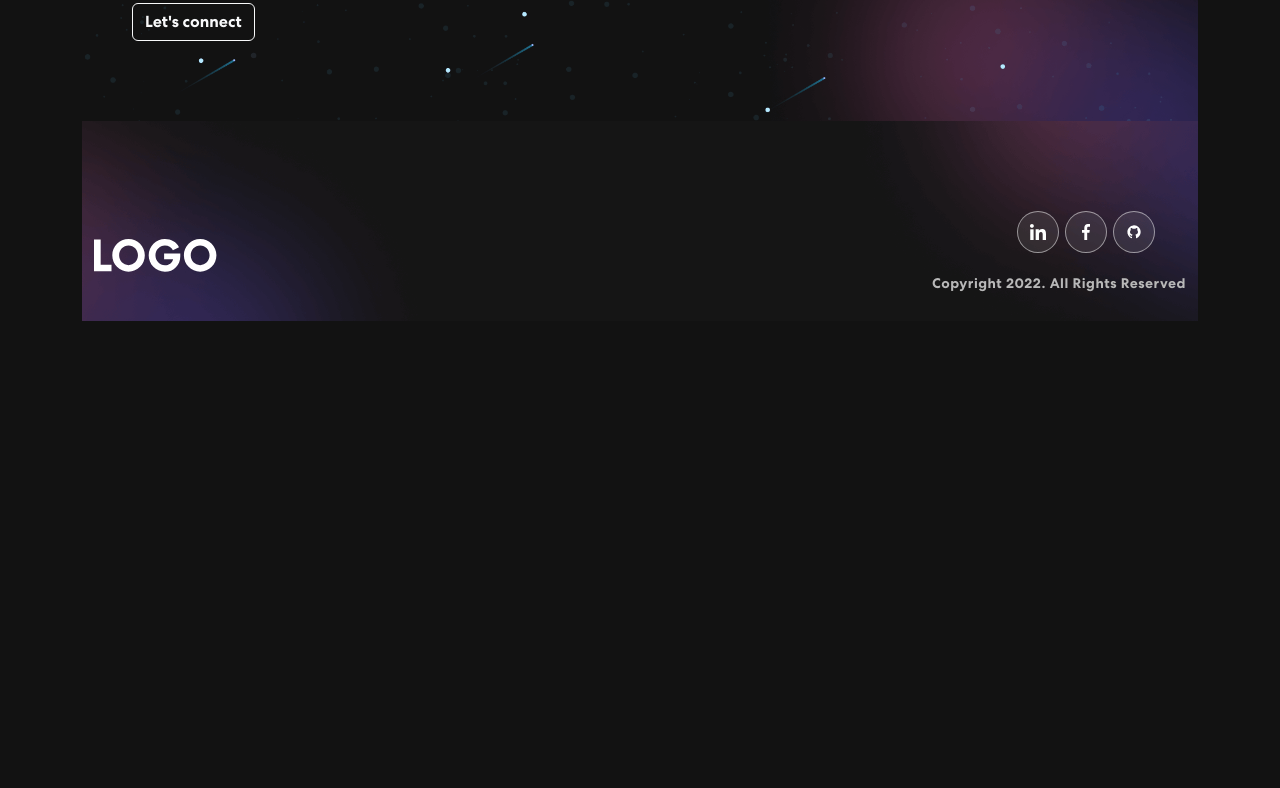
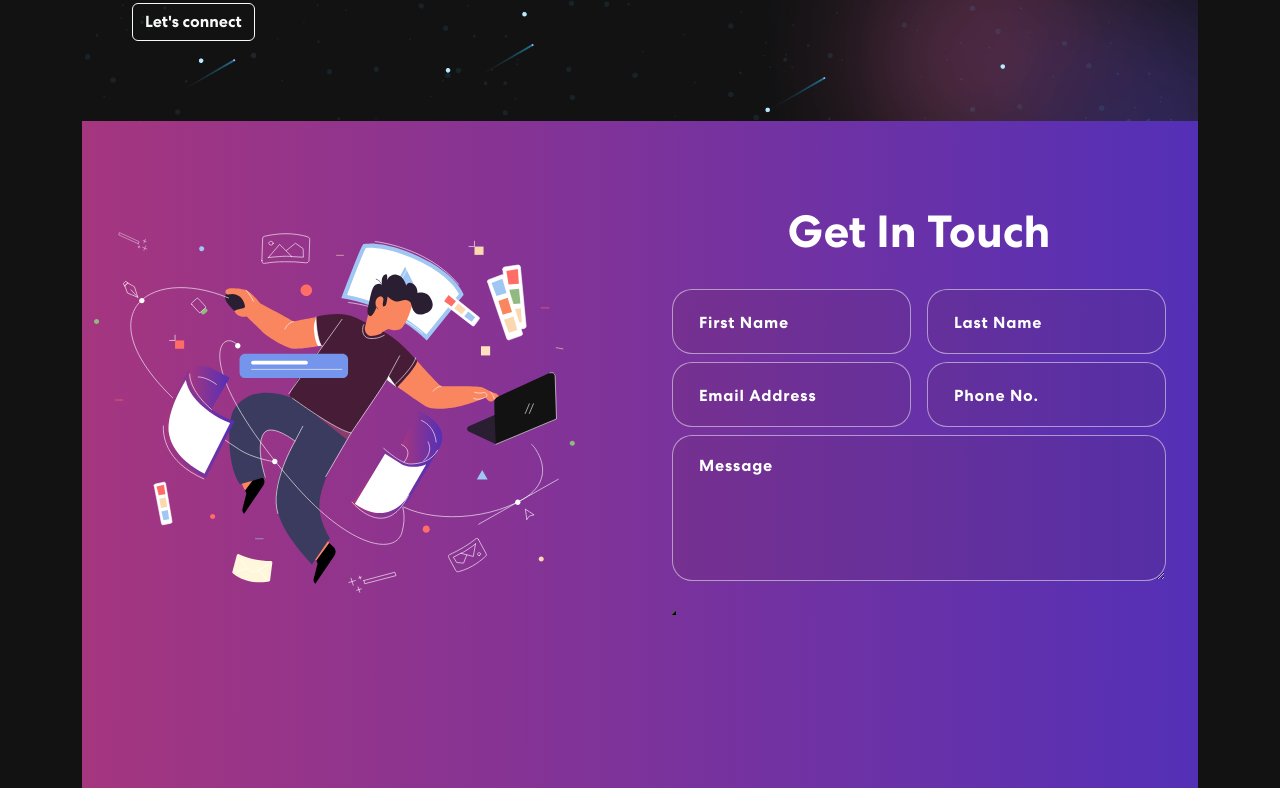
Before and after one commit to mohammad-al-samiul/portfolio-website-with-react, a React (Create React App) app: page / in a window 1280 px wide. Shown: the part 452-1240 px from the top of the page. Before the commit the page ends 800 px from the top, so only its background shows below. Built offline with nearby package versions, Linux system fonts and the light colour scheme.

Commit message:
contact form completed

```diff
--- /dev/null
+++ b/src/Pages/Contact/Contact.css
@@ -0,0 +1,80 @@
+.contact {
+  background: linear-gradient(90.21deg, #aa367c -5.91%, #4a2fbd 111.58%);
+  padding: 60px 0 200px 0;
+}
+.contact img {
+  width: 90%;
+}
+.contact h2 {
+  font-size: 45px;
+  font-weight: 700;
+  margin-bottom: 30px;
+}
+.contact form input,
+.contact form textarea {
+  width: 100%;
+  background: rgba(87, 39, 39, 0.1);
+  border: 1px solid rgba(255, 255, 255, 0.5);
+  border-radius: 20px;
+  color: #fff;
+  margin: 0 0 8px 0;
+  padding: 18px 26px;
+  font-weight: 500;
+  font-size: 18px;
+  letter-spacing: 0.8px;
+  transition: 0.3s ease-in-out;
+}
+.contact form input:focus,
+.contact form textarea:focus {
+  background: rgba(255, 255, 255, 1);
+  color: #121212;
+}
+.contact form input::placeholder,
+.contact form textarea::placeholder {
+  font-size: 16px;
+  font-weight: 400;
+  color: #fff;
+}
+.contact form input:focus::placeholder,
+.contact form textarea:focus::placeholder {
+  color: #121212;
+  opacity: 0.8;
+}
+
+@media screen and (min-width: 480px) {
+  .get-in-touch {
+    text-align: center;
+  }
+}
+/* .contact form button {
+  font-weight: 700;
+  color: #000;
+  background-color: #fff;
+  padding: 14px 48px;
+  font-size: 18px;
+  margin-top: 25px;
+  border-radius: 0;
+  position: relative;
+  transition: 0.3s ease-in-out;
+}
+.contact form button span {
+  z-index: 1;
+  position: relative;
+}
+.contact form button:hover {
+  color: #fff;
+}
+.contact form button::before {
+  content: '';
+  background: #121212;
+  width: 0;
+  height: 100%;
+  position: absolute;
+  top: 0;
+  left: 0;
+  z-index: 0;
+  transition: 0.3s ease-in-out;
+}
+.contact form button:hover::before {
+  width: 100%;
+} */
--- /dev/null
+++ b/src/Pages/Contact/Contact.js
@@ -0,0 +1,49 @@
+import React from 'react';
+import { Col, Container, Row } from 'react-bootstrap';
+import contactImg from '../../Assets/img/contact-img.svg';
+import './Contact.css';
+
+const Contact = () => {
+  return (
+    <div>
+      <section className="contact" id="connect">
+        <Container>
+          <Row className="align-items-center">
+            <Col size={12} md={6}>
+              <img className="" src={contactImg} alt="Contact Us" />
+            </Col>
+            <Col size={12} md={6}>
+              <div className="p-4">
+                <h2 className="get-in-touch">Get In Touch</h2>
+                <form>
+                  <Row>
+                    <Col size={12} sm={6} className="px-2">
+                      <input type="text" placeholder="First Name" />
+                    </Col>
+                    <Col size={12} sm={6} className="px-2">
+                      <input type="text" placeholder="Last Name" />
+                    </Col>
+                    <Col size={12} sm={6} className="px-2">
+                      <input type="email" placeholder="Email Address" />
+                    </Col>
+                    <Col size={12} sm={6} className="px-2">
+                      <input type="tel" placeholder="Phone No." />
+                    </Col>
+                    <Col size={12} className="px-2">
+                      <textarea rows="4" placeholder="Message"></textarea>
+                      <button type="submit">
+                        <span></span>
+                      </button>
+                    </Col>
+                  </Row>
+                </form>
+              </div>
+            </Col>
+          </Row>
+        </Container>
+      </section>
+    </div>
+  );
+};
+
+export default Contact;
--- a/src/Pages/Home/Home.js
+++ b/src/Pages/Home/Home.js
@@ -2,9 +2,11 @@
 import React from 'react';
 import { Button, Col, Container, Row } from 'react-bootstrap';
 import headerImg from '../../Assets/img/header-img.svg';
+import Contact from '../Contact/Contact';
 import './Home.css';
 const Home = () => {
   return (
+    <div>
       <section className="banner" id="home">
         <Container>
           <Row className="align-items-center justify-content-between">
@@ -28,6 +30,10 @@ const Home = () => {
           </Row>
         </Container>
       </section>
+      <div>
+        <Contact />
+      </div>
+    </div>
   );
 };
 
--- a/src/Pages/Shared/Footer/Footer.css
+++ b/src/Pages/Shared/Footer/Footer.css
@@ -1,5 +1,5 @@
 .footer {
-  padding: 80px 0 0 0;
+  padding: 50px 0 0 0;
   background-image: url('../../../Assets/img/footer-bg.png');
   background-position: center center;
   background-size: cover;
--- a/src/Routes/Routes.js
+++ b/src/Routes/Routes.js
@@ -1,5 +1,6 @@
 import { createBrowserRouter } from 'react-router-dom';
 import Main from '../Layouts/Main';
+import Contact from '../Pages/Contact/Contact';
 import Home from '../Pages/Home/Home';
 
 export const router = createBrowserRouter([
@@ -10,6 +11,10 @@ export const router = createBrowserRouter([
       {
         path: '/',
         element: <Home />
+      },
+      {
+        path: '/#contact',
+        element: <Contact />
       }
     ]
   }
```
Lines whose indentation alone changed are shown as unchanged.
